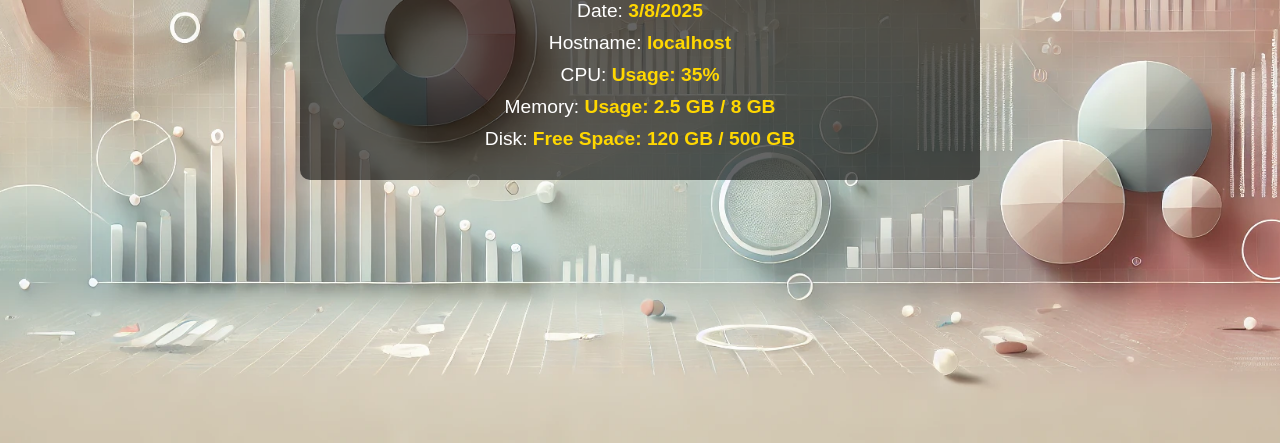
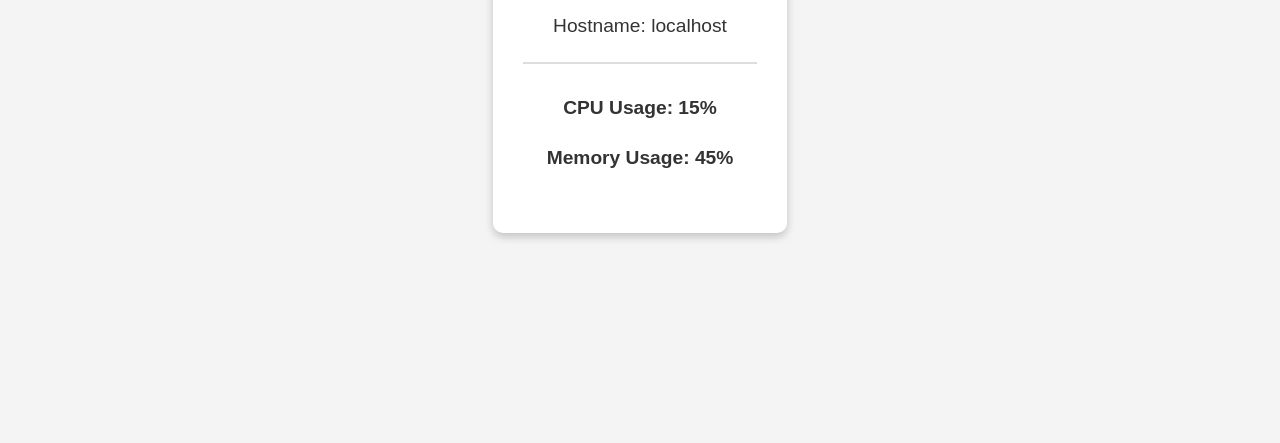
Before and after one commit to selvsub/web-app, a plain HTML site: page date-website/index.html in a window 1280 px wide. Shown: the part 357-800 px from the top of the page. Drawn offline with Linux system fonts and the light colour scheme.

Commit message:
refactored html

```diff
--- a/date-website/index.html
+++ b/date-website/index.html
@@ -5,43 +5,39 @@
     <meta name="viewport" content="width=device-width, initial-scale=1.0">
     <title>System Metrics</title>
     <style>
-        /* Full-page background */
-        body {
+        html, body {
             margin: 0;
             padding: 0;
-            height: 100vh;
+            height: 100%;
+            font-family: 'Arial', sans-serif;
+            background: #f4f4f4;
             display: flex;
             justify-content: center;
             align-items: center;
-            font-family: Arial, sans-serif;
-            background: url('background.png') no-repeat center center fixed;
-            background-size: cover;
-            color: white;
+            color: #333;
+            text-align: center;
         }
-
-        /* Centered content box */
-        .container {
-            background: rgba(0, 0, 0, 0.6);
-            padding: 20px;
+        .content {
+            background: white;
+            padding: 30px;
             border-radius: 10px;
-            text-align: center;
-            width: 50%;
-            min-width: 350px;
+            box-shadow: 0px 4px 8px rgba(0, 0, 0, 0.2);
+            max-width: 600px;
         }
-
         h1 {
             font-size: 2em;
             margin-bottom: 15px;
+            color: #222;
         }
-
         p {
             font-size: 1.2em;
-            margin: 10px 0;
+            line-height: 1.6;
         }
-
-        .highlight {
+        .metrics {
+            margin-top: 20px;
+            padding: 10px;
+            border-top: 2px solid #ddd;
             font-weight: bold;
-            color: #FFD700;
         }
     </style>
     <script>
@@ -49,21 +45,21 @@
             document.getElementById("date").textContent = new Date().toLocaleDateString();
             document.getElementById("hostname").textContent = window.location.hostname;
 
-            // Simulated system metrics (Replace with real data in a backend version)
-            document.getElementById("cpu").textContent = "Usage: 35%";
-            document.getElementById("memory").textContent = "Usage: 2.5 GB / 8 GB";
-            document.getElementById("disk").textContent = "Free Space: 120 GB / 500 GB";
+            // Fetch system metrics (for demonstration, use static values or API fetch)
+            document.getElementById("cpu").textContent = "CPU Usage: 15%"; // Replace with API data
+            document.getElementById("memory").textContent = "Memory Usage: 45%"; // Replace with API data
         });
     </script>
 </head>
 <body>
-    <div class="container">
+    <div class="content">
         <h1>System Metrics</h1>
-        <p>Date: <span class="highlight" id="date"></span></p>
-        <p>Hostname: <span class="highlight" id="hostname"></span></p>
-        <p>CPU: <span class="highlight" id="cpu"></span></p>
-        <p>Memory: <span class="highlight" id="memory"></span></p>
-        <p>Disk: <span class="highlight" id="disk"></span></p>
+        <p>Date: <span id="date"></span></p>
+        <p>Hostname: <span id="hostname"></span></p>
+        <div class="metrics">
+            <p id="cpu">CPU Usage: Loading...</p>
+            <p id="memory">Memory Usage: Loading...</p>
+        </div>
     </div>
 </body>
 </html>
```
Also changed, not shown: lorem-website/lorem.html (+5 -4 lines), date-website/background.png (deleted), lorem-website/background.jpg (deleted), 3 other files.
